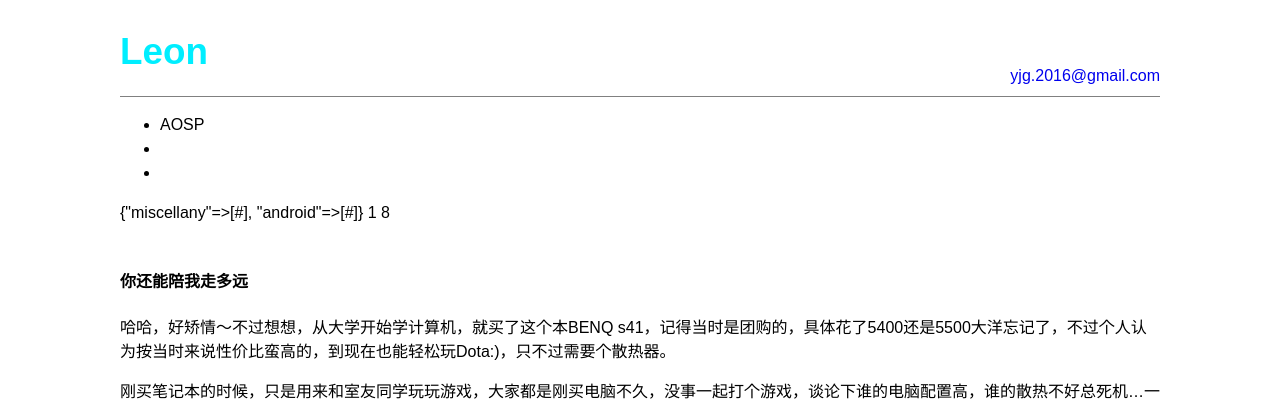
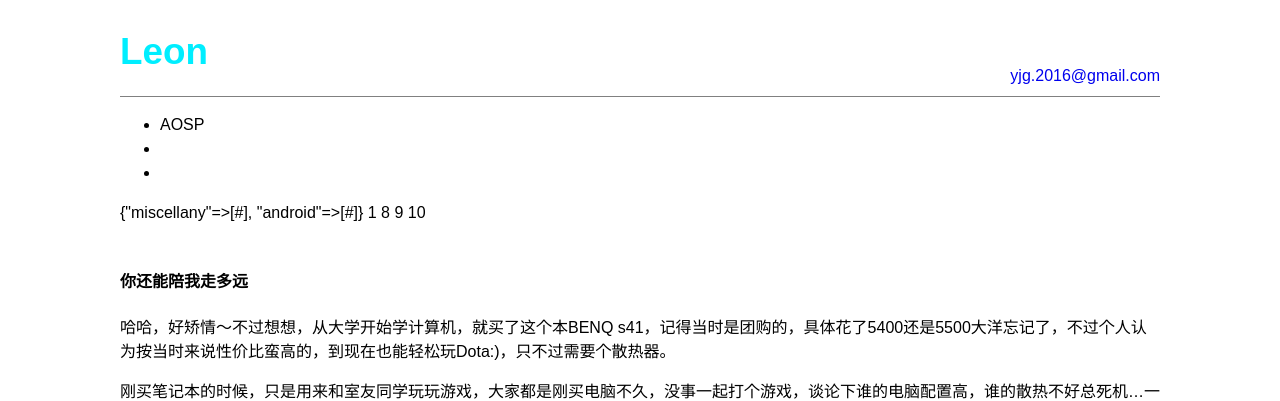
Before and after one commit to leongithub/blog, a Jekyll site: the page built from _posts/miscellany/2013-11-10-os.md, in a window 1280 px wide. Shown: the top 401 px of the page. Built offline with Jekyll 4.4.1, drawn with Linux system fonts in a browser that asks for light colours; comment, search, counter and statistics services are not loaded.

Commit message:
测试分类

```diff
--- a/_includes/category.html
+++ b/_includes/category.html
@@ -23,6 +23,11 @@
 {{ collection.title }}
 {{ site.categories.title }}
 {{ site.categories.android.title }}
+9
+{{ collection.all_products_count }}
+{{ site.categories.all_products_count }}
+{{ site.categories.android.all_products_count }}
+10
 {{ collection.products }}
 {% for categ in site.categories.products %}
 {{ categ }}
```
